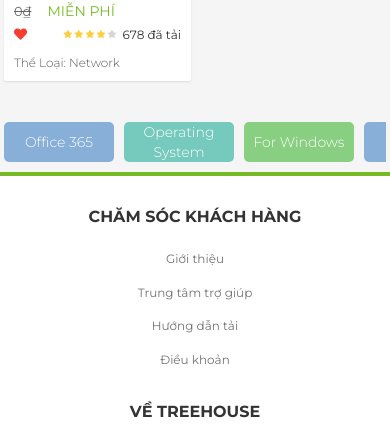
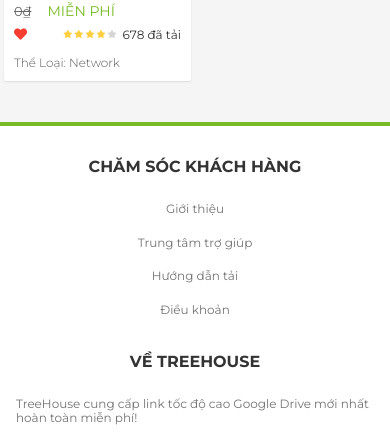
Before and after one commit to TreeHouseWeb/TreeHouseWeb.github.io, a plain HTML site: page index.html in a window 390 px wide. Shown: the part 6036-6476 px from the top of the page. Drawn offline with Linux system fonts and the light colour scheme.

Commit message:
Update index.html

```diff
--- a/index.html
+++ b/index.html
@@ -1262,7 +1262,7 @@
     </div>
                         </div>
                         </section>
-                        <nav class="mobile-category">
+                        <!-- <nav class="mobile-category">
                             <ul class="mobile-category__list">
                                 <li class="mobile-category__item">
                                     <a href="/loader.html" class="mobile-category__link">Office 365</a>
@@ -1277,7 +1277,7 @@
                                     <a href="/loader.html" class="mobile-category__link">Donate</a>
                                 </li>
                             </ul>
-                        </nav
+                        </nav -->
                     </div>
                 </div>
             </div>
```
